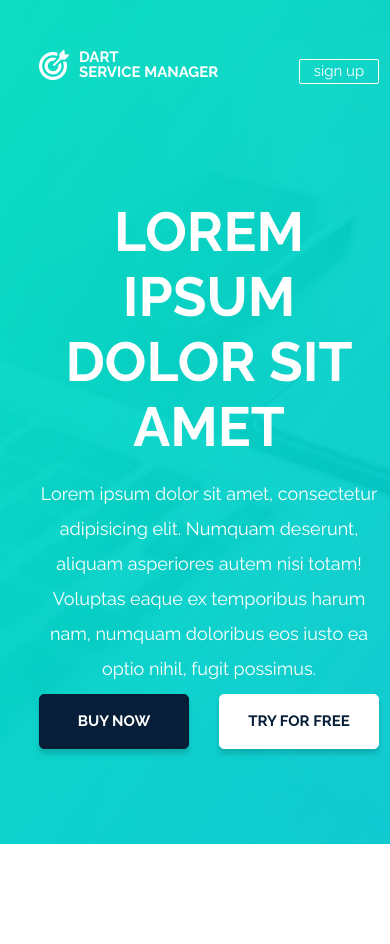
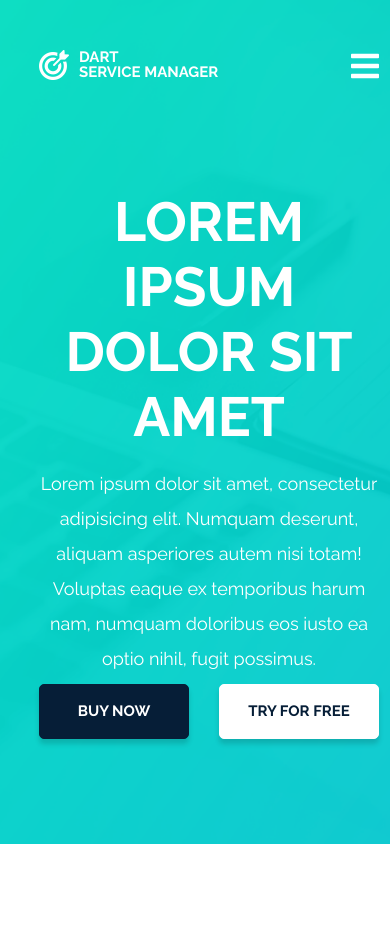
Before and after one commit to Quicksilver62/Quicksilver62.github.io, a PHP site: page / in a window 390 px wide; the page is wider, and only the part inside the window is pictured. Shown: the top 944 px of that part. Run offline with PHP 8.4, Linux system fonts and the light colour scheme; some libraries are stand-ins or nearby versions.

Commit message:
Add files via upload

```diff
--- a/index.html
+++ b/index.html
@@ -33,14 +33,17 @@
 					<div class="logo_img"><img src="img/Shape1.png" alt=""></div>
 					<div class="logo_text"><p><b>dart<br>service manager</b></p></div>
 				</div>
-				<ul class="menu" id="header_menu">
+				<div class="menu" id="header_menu">
+					<ul>
 						<li><a href="#">Home</a></li>
 						<li><a href="#">Service</a></li>
 						<li><a href="#">Extension</a></li>
 						<li><a href="#">Pricing</a></li>
 						<li><a href="#">Help</a></li>
-					<li><a href="#" id="bmenu" class="icon">&#9776;</a></li>
 					</ul>
+
+				</div>
+				<div class="icon" id="bmenu"><a href="#"><i class="fas fa-bars fa-2x"></i></a></div>
 				<div class="sign"><input type="button" value="sign up"></div>
 			</nav>
 			<div class="wrapper1">
@@ -358,13 +361,15 @@
 					<div class="logo_img"><img src="img/Shape1.png" alt=""></div>
 					<div class="logo_text"><p><b>dart<br>service manager</b></p></div>
 				</div>
-				<ul class="menu">
+				<div class="menu" id="header_menu">
+					<ul>
 						<li><a href="#">Home</a></li>
 						<li><a href="#">Service</a></li>
 						<li><a href="#">Extension</a></li>
 						<li><a href="#">Pricing</a></li>
 						<li><a href="#">Help</a></li>
 					</ul>
+				</div>
 			</nav>
 			<div class="social">
 				<div class="foot_about">
--- a/script.js
+++ b/script.js
@@ -1,3 +1,18 @@
+
+/*---------------------------OVERFLOW HEADER---------------------------------*/
+
+var header = document.getElementsByName('header');
+
+document.addEventListener("DOMContentLoaded", isOverflown(header));
+
+console.log(header.classList);
+
+function isOverflown(header) {
+    if (this.scrollHeight > this.clientHeight) {
+		this.style.height = '100%;';
+		this.style.padding = '0 0 50px 0;';
+	}
+	}
 
 /*---------------------------LOAD VIDEO-----------------------------------------*/
 
@@ -5,7 +20,7 @@ var elem = document.getElementById('watch');
 var video = document.getElementById('videoOn');
 var layer = document.getElementById('overlay');
 
-elem.onclick = function myFunction() {
+elem.onclick = function() {
 	layer.style.display = 'none';
 	video.autoplay = true;
 	video.load();
@@ -51,9 +66,9 @@ var boxes = Array.from(document.getElementsByClassName('testimonials_box'));
 var next = document.getElementById('next');
 var previous = document.getElementById('previous');
 
-next.onmousedown = function(ev) {
-		ev.preventDefault();
-		ev.stopPropagation();
+next.onmousedown = function(e) {
+		e.preventDefault();
+		e.stopPropagation();
 	return false;
 };
 previous.onmousedown = function(e) {
@@ -214,3 +229,12 @@ function removeTeamClasses(teamLeft, teamCenter, teamRight) {
 	teamText[teamCenter].classList.add('team_show');
 	teamSlides[teamRight].classList.add('team_right');
  };
+
+/*---------------------------BURGER MENU-------------------------------------*/
+
+var menu = document.getElementById('bmenu');
+
+menu.onclick = function() {
+//	console.log(this.previousElementSibling.classList);
+	this.previousElementSibling.classList.toggle('responsive');
+};
--- a/style.css
+++ b/style.css
@@ -37,6 +37,7 @@ header {
 	color: #fff;
 	display: flex;
 	justify-content: center;
+	overflow-y: auto;
 }
 .wrapper {
 	width: 80%;
@@ -44,16 +45,31 @@ header {
 	grid-template-rows: auto 1fr;
 }
 nav {
-	padding-top: 50px;
-	padding-bottom: 20px;
-	width: 100%;
-	display: flex;
+	padding: 50px 0 20px 0;
+/*	display: flex;
 	justify-content: space-between;
-	align-items: flex-end;
+	align-items: flex-end;  */
+	display: grid;
+	grid-template-areas: "logo menu sign"
+/*	grid-template-columns: 180px 1fr 1fr; */
 }
 .logo {
+	grid-area: logo;
 	display: flex;
 }
+.icon {
+	grid-area: icon;
+	display: none;
+}
+.menu {
+	grid-area: menu;
+	display: flex;
+}
+.sign {
+	grid-area: sign;
+	text-align: right;
+}
+
 .logo_text {
 	text-transform: uppercase;
 	font-size: 15px;/* Приближение из-за подстановки шрифтов */
@@ -63,22 +79,16 @@ nav {
 	margin-left: 10px;
 	color: #fff;
 }
-
-.menu li, a {
-	margin-left: 10px;
-	margin-right: 10px;
+.menu ul li, a {
+	margin: 0 10px 0 10px;
 	float: left;
 	color: #fff;
 }
-.menu a:hover {
+.menu ul li a:hover {
 	font-weight: 600;
-}
-#header_menu a:hover{
 	color:  rgba(6, 30, 55, 0.9);
 }
-.icon {
-	display: none;
-}
+
 .sign input {
 	width: 80px;
 	height: 25px;
@@ -758,40 +768,10 @@ footer {
  }
 
 @media screen and (max-width: 1200px){
-	.topnav a{
-		display: none;
-	}
-	.topnav a.icon{
-		float: right;
-		margin-top: -17px;
-		display: block;
-		color: #fff;
-		font-size: 25px;
-	}
 	nav{
 		width: 100%;
 	}
-/*	.topnav.responsive{
-		position: relative;
-		top: 50px;
-		left: -200px;
-	}
-	header .topnav.responsive{
-		height: 340px;
-	}
-	.p3 {
-		width: 90%;
-	}
-	.topnav.responsive a.icon{
-		position: absolute;
-		top: -50px;
-		right: -200px;
-	}
-	.topnav.responsive a{
-		float: none;
-		display: block;
-		text-align: left;
-	} */
+
 	.wrapper1 {
 		flex-direction: column;
 		justify-content: center;
@@ -840,6 +820,52 @@ footer {
 }
 
 @media screen and (max-width: 900px){
+	nav {
+		display: grid;
+		grid-template-areas:
+						"logo icon"
+						"responsive responsive";
+		grid-template-columns: 180px 1fr;
+		grid-template-rows: 1fr auto;
+		padding-bottom: 0;
+	}
+	.icon {
+		display: flex;
+		justify-content: flex-end;
+	}
+	.icon a {
+		margin: 0;
+	}
+	.menu {
+		display: none;
+	}
+	.sign {
+		display: none;
+	}
+	.responsive {
+		grid-area: responsive;
+		display: flex;
+		justify-content: flex-end;
+	}
+	.responsive ul {
+		margin-top: 20px;
+		width: 100%;
+		display: flex;
+		flex-direction: column;
+		align-items: flex-end;
+	}
+	.responsive ul li {
+		margin: 0;
+		width: 100%;
+		text-align: right;
+	}
+	.responsive ul li a {
+		width: 100%;
+		margin: 20px 0 0 0;
+	}
+	.responsive ul li a:hover {
+		border-bottom: 2px solid rgba(6, 30, 55, 0.9);
+}
 	.serv_wrapper {
 		width: 80%;
 	}
@@ -906,30 +932,30 @@ footer {
 		grid-row-gap: 20px;
 	}
 	.form_inputs input {
-		width: 100%;
+		width: calc(100% - 18px);
 	}
 	footer {
 		height: 100%;
 		padding-bottom: 10vw;
 	}
+	#footer_menu {
+		display: none;
+	}
 	.foot_about {
 		margin-bottom: 5vw;
 	}
-	.menu {
-		display: none;
-	}
 }
 
-@media screen and (orientation: landscape) and (max-width: 1200px) {
+/*@media screen and (orientation: landscape) and (max-width: 1200px) {
 	header {
 		height: 100%;
 		padding-bottom: 5vw;
 	}
 }
 
-@media screen and (orientation: portrait) and (min-width: 700px) and (max-width: 1300px) and (max-device-aspect-ratio: 9/16) {
+@media screen and (orientation: portrait) and (min-width: 700px) and (max-width: 1200px) and (max-device-aspect-ratio: 9/16) {
 	header {
 		height: 100%;
 		padding-bottom: 5vw;
 	}
-}
+}*/
```
Lines whose indentation alone changed are shown as unchanged.
